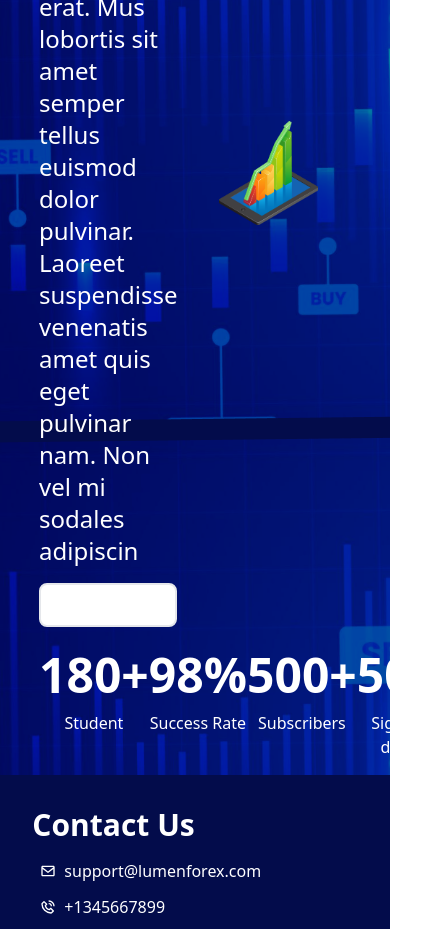
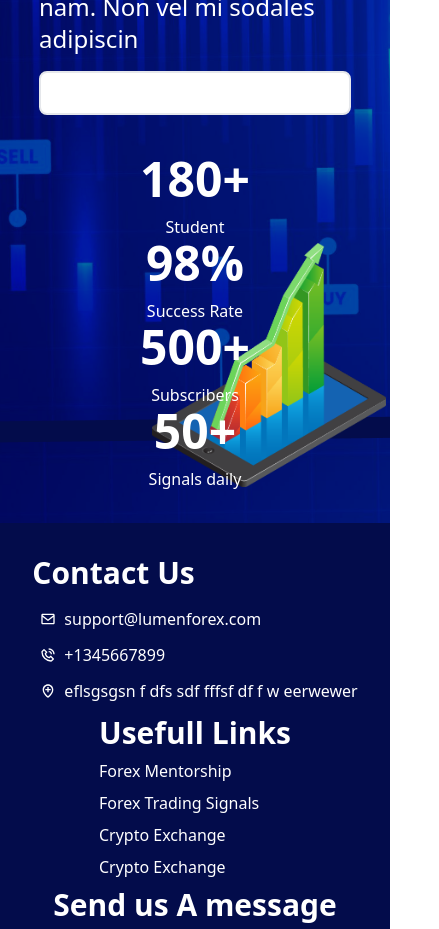
Before and after one commit to Nanocodes-Programming/forex-bang-frontend, a React (Create React App) app: page / in a window 390 px wide. Shown: the part 2600-3529 px from the top of the page, 439 px wide, since content can reach past the window. Built offline with nearby package versions, Linux system fonts and the light colour scheme.

Commit message:
scrolled

```diff
--- a/src/components/ScrollCounter.jsx
+++ b/src/components/ScrollCounter.jsx
@@ -2,7 +2,7 @@ import React from "react";
 
 const ScrollCounter = () => {
   return (
-    <div className="flex justify-between w-[80%] m-auto text-center text-white">
+    <div className="flex md:flex-row flex-col justify-between w-[80%] m-auto md:my-auto my-[1rem] text-center text-white z-10 relative">
       <aside>
         <h1 className="text-5xl mb-3 font-bold">180+</h1>
         <p>Student</p>
--- a/src/components/TradeChart.jsx
+++ b/src/components/TradeChart.jsx
@@ -4,8 +4,8 @@ import ScrollCounter from "./ScrollCounter";
 
 const TradeChart = () => {
   return (
-    <>
-      <div className="flex justify-between gap-2 py-[1.5rem] w-[80%] m-auto items-center text-white">
+    <div className="relative">
+      <div className="md:flex block justify-between gap-2 py-[1.5rem] w-[80%] m-auto items-center text-white ">
         <aside className="basis-[49%]">
           <p className="my-4 text-2xl">
             Lorem ipsum dolor sit amet consectetur. Eget pharetra in tortor
@@ -19,12 +19,12 @@ const TradeChart = () => {
           />
         </aside>
         <aside>
-          <img src={chart} alt="" className="w-[60%] m-auto" />
+          <img src={chart} alt="" className="w-[60%] m-auto md:static absolute bottom-1 right-1" />
         </aside>
       </div>
 
       <ScrollCounter />
-    </>
+    </div>
   );
 };
 
```
